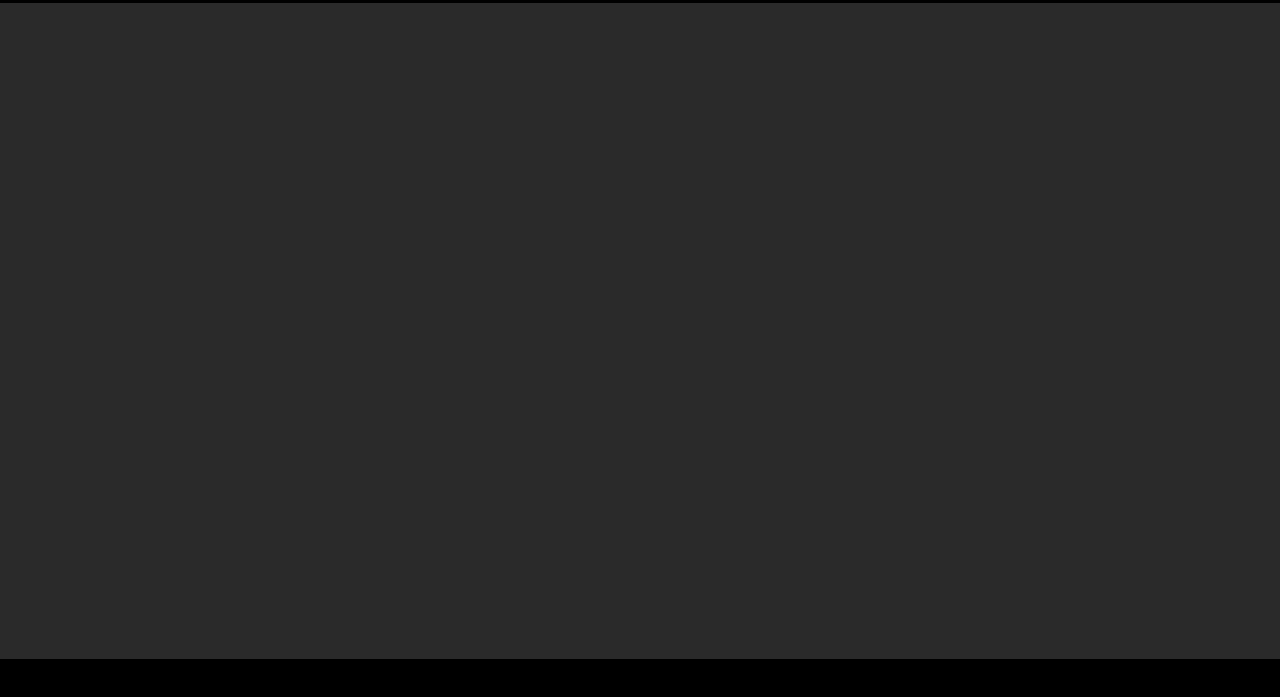
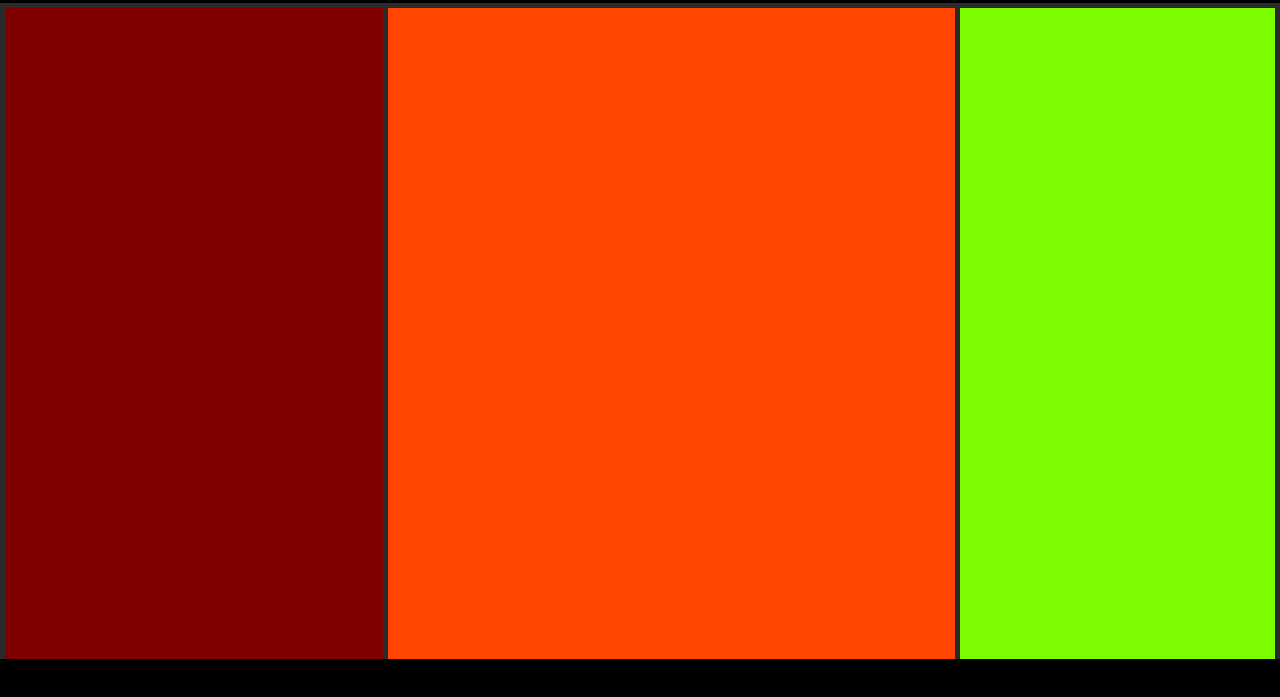
Before and after one commit to codebydeep/Spotify-Clone, a plain HTML site: page index.html in a window 1280 px wide. Shown: the part 61-758 px from the top of the page. Drawn offline with nearby package versions, Linux system fonts and the light colour scheme.

Commit message:
Modify UI

```diff
--- a/style.css
+++ b/style.css
@@ -113,18 +113,18 @@ header nav .btns .icon{
 .main-content .playlist{
     width: 30%;
     height: 100%;
-    /* background-color: maroon; */
+    background-color: maroon;
     /* border-radius: 50px; */
 }
 .main-content .albums{
     width: 45%;
     height: 100%;
-    /* background-color: orangered; */
+    background-color: orangered;
 }
 .main-content .play{
     width: 25%;
     height: 100%;
-    /* background-color: lawngreen; */
+    background-color: lawngreen;
 }
 
 .play-bar{
```
